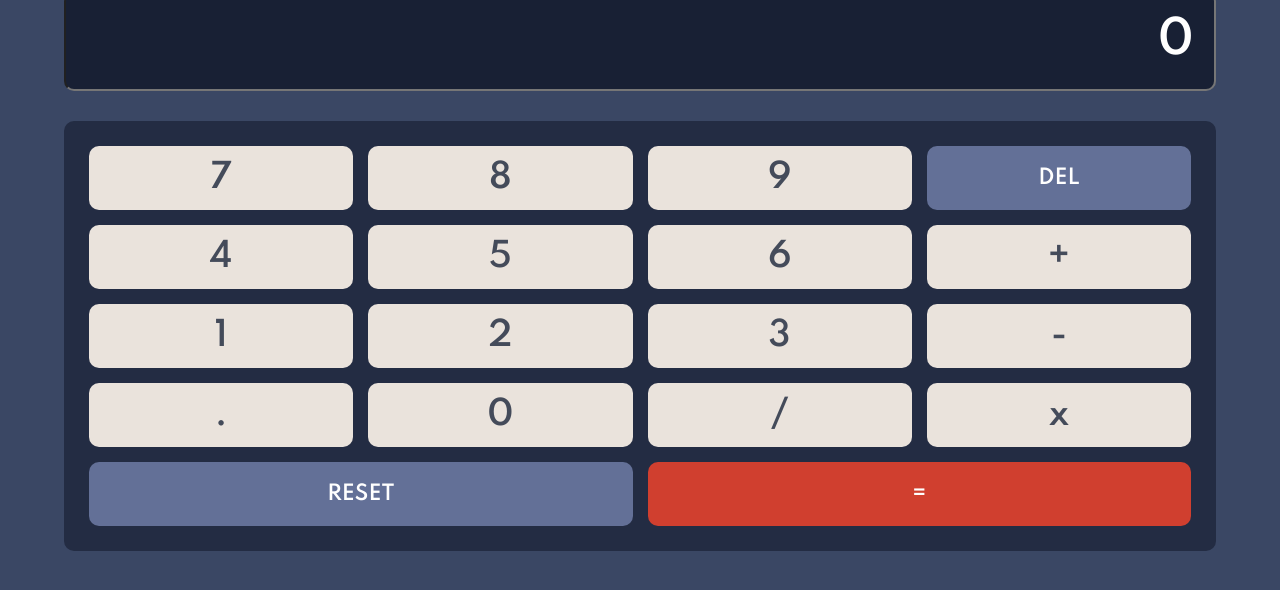
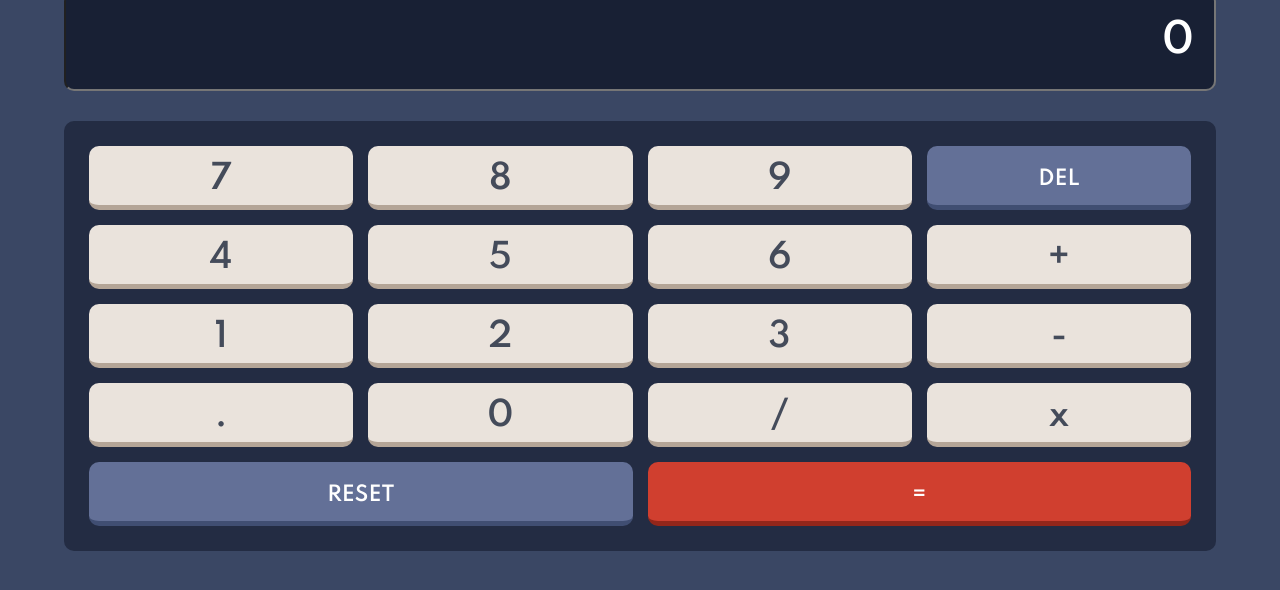
Before and after one commit to Omarsan-av/calculator, a plain HTML site: page index.html in a window 1280 px wide. Shown: the part 56-646 px from the top of the page. Drawn offline with Linux system fonts and the light colour scheme.

Commit message:
Se agregan bordes y padding en las teclas

```diff
--- a/css/styles.css
+++ b/css/styles.css
@@ -50,7 +50,7 @@ header
    border-radius: 10px;
    text-align: end;
    box-sizing: border-box;
-   font-size: 45rem;
+   font-size: 40rem;
    outline: none;
 }
 
@@ -58,19 +58,6 @@ header
 {
    color: white;
 }
-
-/* .calculator
-{
-   display: flex;
-   flex-wrap: wrap;
-   border: 2px solid black;
-   border-radius: 10px;
-   width: 90%;
-   height: 60%;
-   margin: 30px auto;
-   padding: 20px;
-   box-sizing: border-box;
-} */
 
 .calculator
 {
@@ -88,17 +75,6 @@ header
    grid-column: 1 / 3;
 }
 
-.key.btn
-{
-   background-color: #637097;
-   color: white;
-}
-
-.key.btn.total
-{
-   background-color: #d03f2f;
-}
-
 .total
 {
    grid-column: 3 / 5;
@@ -112,9 +88,24 @@ header
    border-radius: 10px;
    display: grid;
    place-content: center;
+   border-bottom: 5px solid #b4a597;
+   padding-top: 8px;
 }
 
 .btn
 {
    font-size: 20rem;
 }
+
+.key.btn
+{
+   background-color: #637097;
+   color: white;
+   border-bottom: 5px solid #404e72;
+}
+
+.key.btn.total
+{
+   background-color: #d03f2f;
+   border-bottom: 5px solid #93261a;
+}
```
